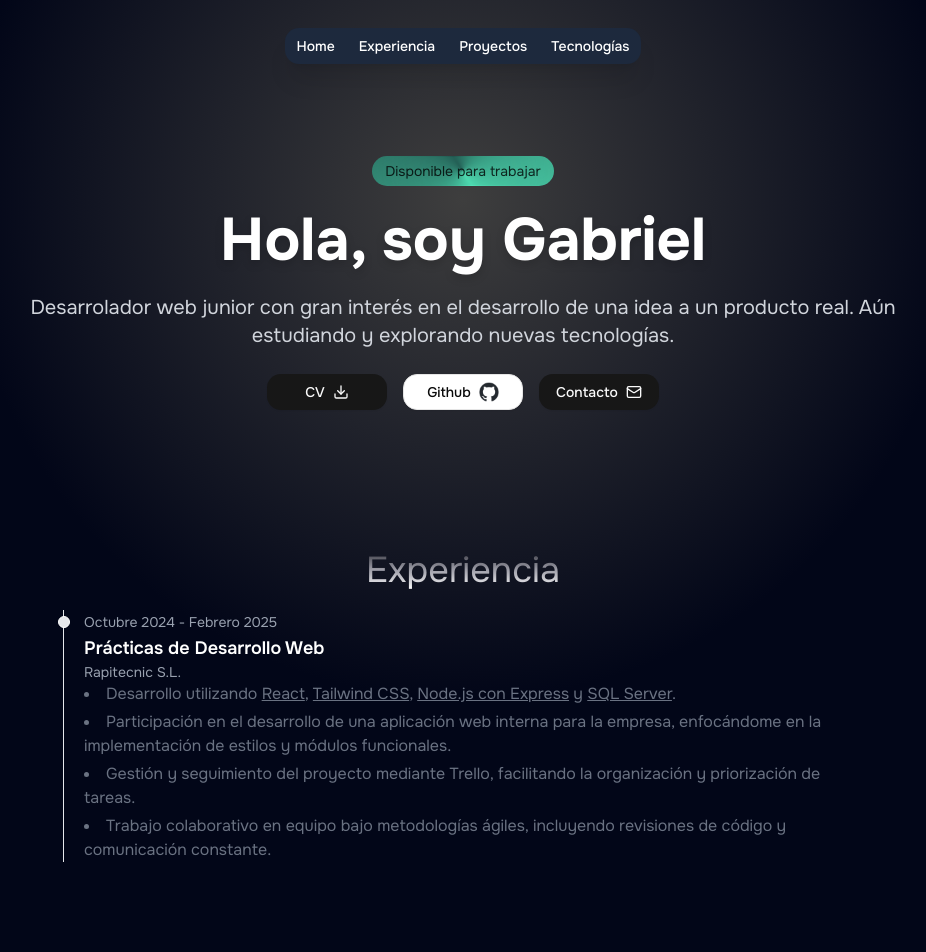
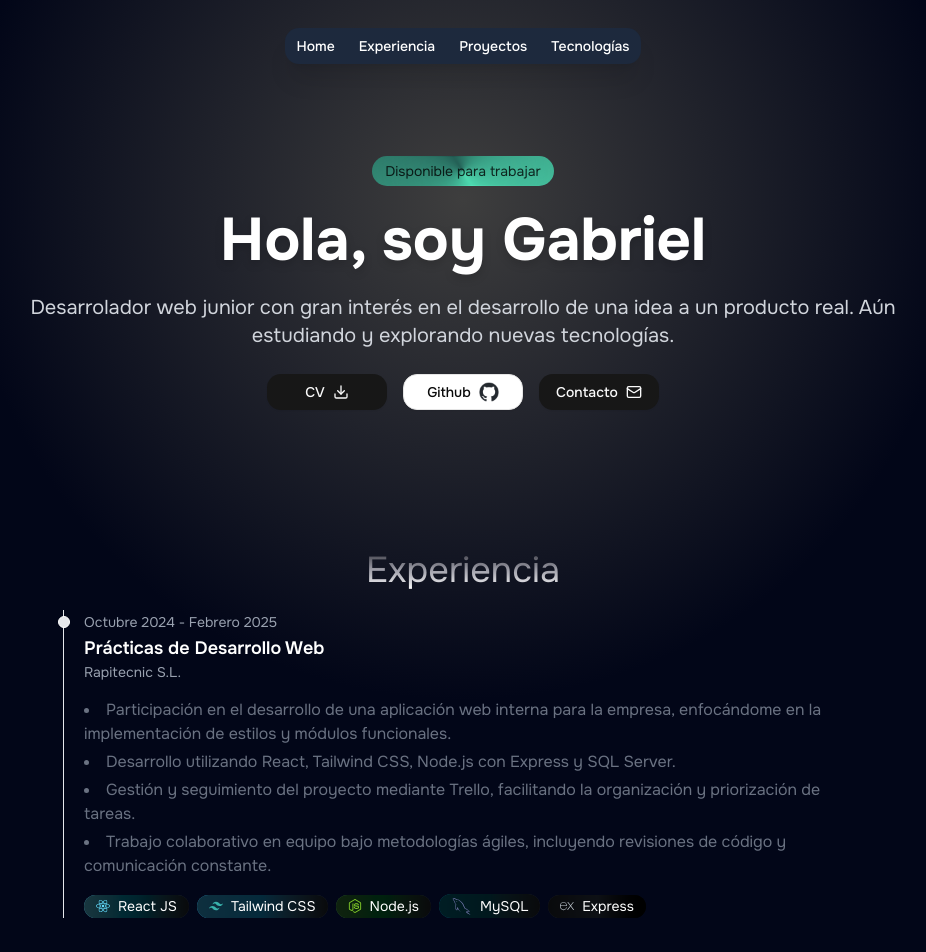
Before and after one commit to espinoza0/portfolio, a Next.js app: page / in a window 1280 px wide. Shown: the top 952 px of the page, without its empty margins (177-1103 px from the left). Built offline with nearby package versions, Linux system fonts and the light colour scheme.

Commit message:
añadido iconos tools en experiencia y ajustes para accesibilidad

```diff
--- a/src/app/layout.tsx
+++ b/src/app/layout.tsx
@@ -2,6 +2,7 @@ import type { Metadata } from "next";
 import { Onest } from "next/font/google";
 import "./globals.css";
 import Header from "@/components/Header";
+import Footer from "@/components/sections/Footer";
 
 const onest = Onest({
   variable: "--font-onest",
@@ -27,6 +28,7 @@ export default function RootLayout({
             <Header />
           </header>
           <main>{children}</main>
+          <Footer/>
         </div>
       </body>
     </html>
--- a/src/app/page.tsx
+++ b/src/app/page.tsx
@@ -4,7 +4,6 @@ import Hero from "@/components/Hero";
 import Experience from "@/components/sections/Experience";
 import Projects from "@/components/sections/Projects";
 import Tools from "@/components/sections/Tools";
-import Footer from "@/components/sections/Footer";
 
 export default function Home() {
   return (
@@ -13,7 +12,6 @@ export default function Home() {
       <Experience />
       <Projects />
       <Tools/>
-      <Footer/>
     </>
   );
 }
--- a/src/components/ExperienceItem.tsx
+++ b/src/components/ExperienceItem.tsx
@@ -1,15 +1,7 @@
 import { useRef } from "react";
 import { useIsVisible } from "../../public/hooks/useIsVisible";
 import { cn } from "@/lib/utils";
-
-type ExperienceItemProps = {
-  exp: {
-    date: string;
-    title: string;
-    company: string;
-    description: string[];
-  };
-};
+import { ExperienceItemProps } from "@/types/global.types";
 
 export function ExperienceItem({ exp }: ExperienceItemProps) {
   const ref = useRef<HTMLLIElement>(null);
@@ -35,17 +27,34 @@ export function ExperienceItem({ exp }: ExperienceItemProps) {
             {exp.company}
           </span>
         </h3>
-        <ul className="mb-4 text-base font-normal text-gray-500 dark:text-gray-400 list-disc list-inside space-y-1">
-          <li>
-            Desarrollo utilizando <span className="underline">React</span>,{" "}
-            <span className="underline">Tailwind CSS</span>,{" "}
-            <span className="underline">Node.js con Express</span> y{" "}
-            <span className="underline">SQL Server</span>.
-          </li>
+        <ul className="mt-4 mb-4 text-base font-normal text-gray-500 dark:text-gray-400 list-disc list-inside space-y-1">
           {exp.description.map((item, i) => (
             <li key={i}>{item}</li>
           ))}
         </ul>
+        <div className="flex items-center gap-2 flex-wrap">
+          {exp.tools.map((tool, i) => (
+            <span
+              key={i}
+              className={cn(
+                "rounded-full px-3 py-[1.5px] bg-slate-900/50 text-sm flex items-center gap-1 relative overflow-hidden",
+                typeof tool === "object" && "className" in tool
+                  ? tool.className
+                  : ""
+              )}
+            >
+              <span className="absolute left-0 top-0 w-full h-full bg-black/75 pointer-events-none" />
+              {typeof tool === "string" ? (
+                <span className="relative z-10">{tool}</span>
+              ) : (
+                <span className="relative z-10 flex items-center gap-2 text-white">
+                  {tool.icon}
+                  {tool.name}
+                </span>
+              )}
+            </span>
+          ))}
+        </div>
       </div>
     </li>
   );
--- a/src/components/Hero.tsx
+++ b/src/components/Hero.tsx
@@ -44,34 +44,51 @@ export default function Hero() {
           a un producto real. Aún estudiando y explorando nuevas tecnologías.
         </p>
         <div className="flex flex-wrap md:justify-center gap-4 mt-6 ">
-          <a href="" target="" rel="noopener noreferrer">
-            <Button variant="default" className="min-w-[120px] rounded-xl">
+          <Button
+            asChild
+            variant="default"
+            className="min-w-[120px] rounded-xl"
+          >
+            <a href="" download aria-label="Descargar CV">
               CV
-              <Download />
+              <Download aria-hidden="true" />
+            </a>
           </Button>
-          </a>
+          <Button
+            asChild
+            variant="outline"
+            className="min-w-[120px] rounded-xl"
+          >
             <a
               href="https://github.com/espinoza0"
               target="_blank"
               rel="noopener noreferrer"
+              aria-label="Ir al perfil de Github"
             >
-            <Button variant="outline" className="min-w-[120px] rounded-xl">
               Github
               <Image
                 width={20}
                 height={20}
                 src="/images/github-mark.png"
-                alt="github"
+                alt="Logo de github"
+                aria-hidden="true"
                 className="object-contain"
               />
+            </a>
           </Button>
+          <Button
+            asChild
+            variant="default"
+            className="min-w-[120px] rounded-xl"
+          >
+            <a
+              href="mailto:gabriel.bascope005@gmail.com"
+              aria-label="Enviar correo a Gabriel"
+            >
+              Contacto
+              <Mail aria-hidden="true" />
             </a>
-          <a href="mailto:gabriel.bascope005@gmail.com">
-            <Button variant="default" className="min-w-[120px] rounded-xl">
-              Contacto
-              <Mail />
           </Button>
-          </a>
         </div>
       </div>
     </section>
--- a/src/components/sections/Experience.tsx
+++ b/src/components/sections/Experience.tsx
@@ -1,6 +1,7 @@
 "use client";
 
 import { ExperienceItem } from "../ExperienceItem";
+import icons from "../icons/icons";
 
 const experiences = [
   {
@@ -9,9 +10,16 @@ const experiences = [
     company: "Rapitecnic S.L.",
     description: [
       "Participación en el desarrollo de una aplicación web interna para la empresa, enfocándome en la implementación de estilos y módulos funcionales.",
-      // "Desarrollo utilizando React, Tailwind CSS, Node.js con Express y SQL Server.",
+      "Desarrollo utilizando React, Tailwind CSS, Node.js con Express y SQL Server.",
       "Gestión y seguimiento del proyecto mediante Trello, facilitando la organización y priorización de tareas.",
       "Trabajo colaborativo en equipo bajo metodologías ágiles, incluyendo revisiones de código y comunicación constante.",
+    ],
+    tools: [
+      icons.React,
+      icons.Tailwind,
+      icons.NodeJS,
+      icons.MySQL,
+      icons.Express,
     ],
   },
 ];
@@ -22,9 +30,7 @@ export default function Experience() {
       id="experiencia"
       className="text-white text-center my-20 max-w-4xl mx-auto pt-10"
     >
-      <h2
-        className="text-4xl mt-5 bg-gradient-to-t from-white via-zinc-400 to-zinc-700/80 bg-clip-text text-transparent"
-      >
+      <h2 className="text-4xl mt-5 bg-gradient-to-t from-white via-zinc-400 to-zinc-700/80 bg-clip-text text-transparent">
         Experiencia
       </h2>
       <div className="my-5 mx-auto">
--- /dev/null
+++ b/src/types/global.types.ts
@@ -0,0 +1,29 @@
+export type ExperienceItemProps = {
+  exp: {
+    date: string;
+    title: string;
+    company: string;
+    description: string[];
+    tools: Tool[];
+  };
+};
+
+// Tipos para los tool iconos
+export type ToolIcon = {
+  name: string;
+  icon: React.ReactNode | null;
+  category: string;
+  className: string;
+};
+// El tipo para cada herramienta puede ser un ToolIcon o un string
+export type Tool = ToolIcon | string;
+
+export type Proyecto = {
+  category: string;
+  title: string;
+  description: string;
+  repoUrl: string;
+  demoUrl: string;
+  tools: Tool[];
+  image: string;
+};
```
Also changed, not shown: src/components/ProjectCard.tsx (+1 -17 lines), src/components/sections/Projects.tsx (+10 -27 lines). Lines whose indentation alone changed are shown as unchanged.
